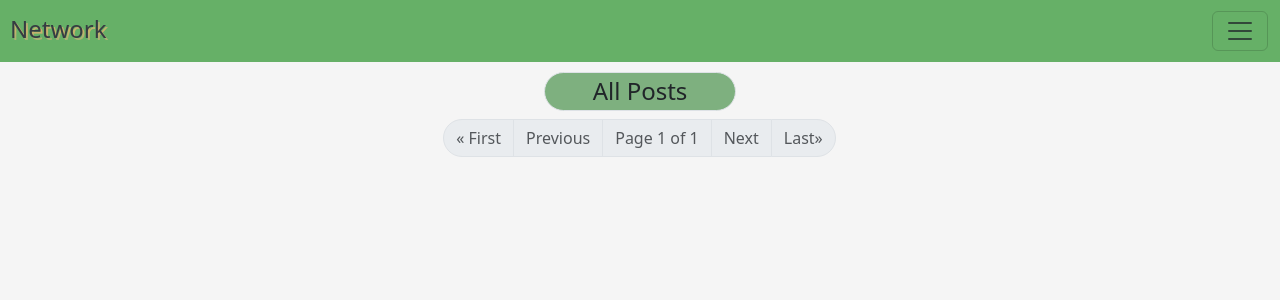
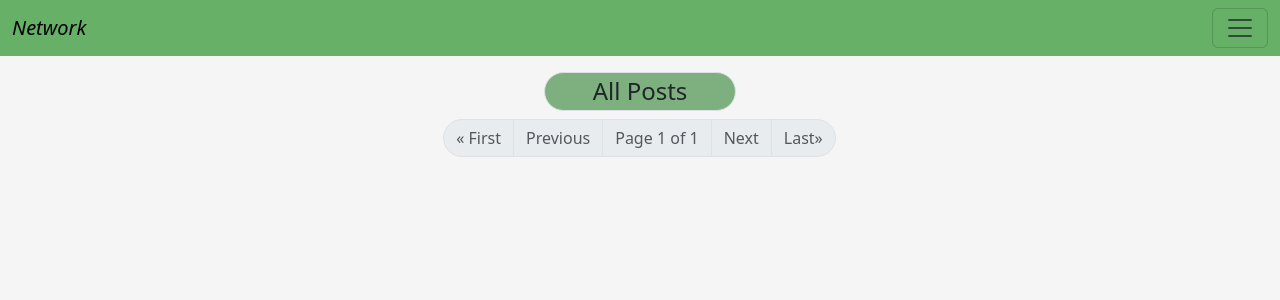
Before and after one commit to NearBee/Js-Network, a Django app: page / in a window 1280 px wide. Shown: the top 300 px of the page. Run offline with Django 3.2, Linux system fonts and the light colour scheme; data that the repository does not hold is empty.

Commit message:
Changed brand text

```diff
--- a/network/static/network/styles.css
+++ b/network/static/network/styles.css
@@ -73,13 +73,3 @@ form {
 .dark-mode .nav-link {
     color: lightgray !important;
 }
-
-.brandText {
-    font-size: 24px;
-    background: -webkit-linear-gradient(#7EB07F, #CBB26A, #7EB07F);
-    text-shadow: -2px -2px #363c42;
-    -webkit-background-clip: text;
-    -webkit-text-fill-color: transparent;
-    /* color2: #CBB26A gradiant; */
-
-}
--- a/network/templates/network/layout.html
+++ b/network/templates/network/layout.html
@@ -18,7 +18,7 @@
     <nav class="navbar fixed-top">
         <div class="container-fluid">
             <a class="navbar-brand" href="{% url 'index' %}">
-                <p class="mb-0 brandText">Network</p>
+                <p class="mb-0 fw-light fst-italic brandText">Network</p>
             </a>
             <button class="navbar-toggler" type="button" data-bs-toggle="offcanvas" data-bs-target="#offcanvasNavbar"
                 aria-controls="offcanvasNavbar">
```
